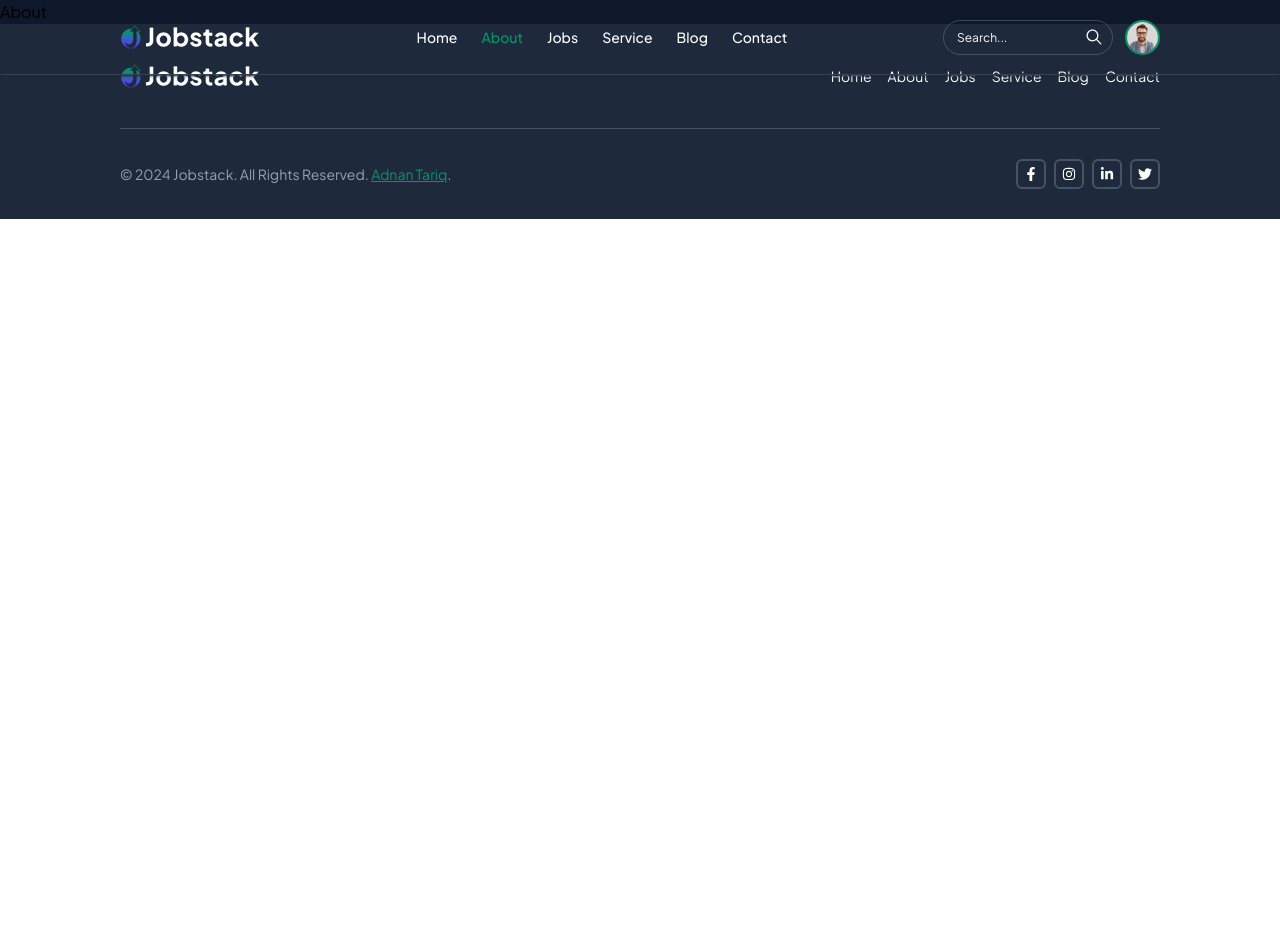
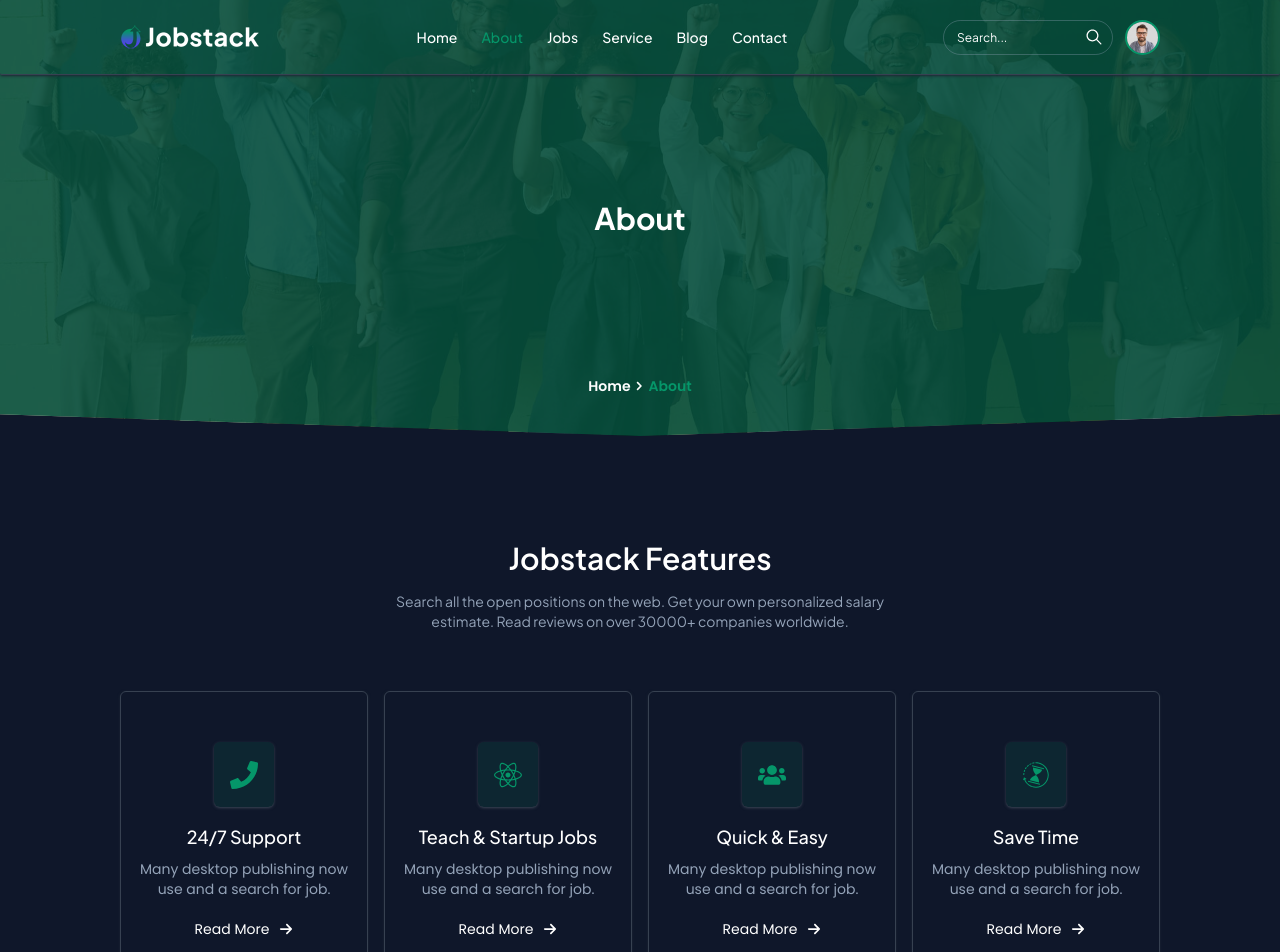
Before and after one commit to adnanDevelop/job-portal-app, a React (Vite) app in the folder frontend/: page /about in a window 1280 px wide. Shown: the top 952 px of the page. Before the commit the page ends 800 px from the top, so only its background shows below. Built offline with nearby package versions, Linux system fonts and the light colour scheme.

Commit message:
completed about page

```diff
--- a/frontend/src/components/global/Navbar.tsx
+++ b/frontend/src/components/global/Navbar.tsx
@@ -119,7 +119,7 @@ const Navbar = () => {
                   {/* dropdown links */}
                   <ul
                     tabIndex={0}
-                    className="dropdown-content !top-[150%] menu  rounded-xl p-2 z-[1] w-[180px]  bg-dark-blue shadow"
+                    className="dropdown-content !top-[150%] menu  rounded-xl p-2 z-[1] w-[180px]  bg-dark-blue shadow border-b-2 border-b-green "
                   >
                     <li>
                       <Link
--- a/frontend/src/components/global/PageHeader.tsx
+++ b/frontend/src/components/global/PageHeader.tsx
@@ -1,4 +1,5 @@
 import { Link } from "react-router-dom";
+import { FaChevronRight } from "react-icons/fa";
 
 interface IProps {
   title: string;
@@ -13,14 +14,17 @@ const PageHeader = ({ title, breadCrumb }: IProps) => {
         {title}
       </h1>
 
-      <div className="mt-4 text-sm text-white absolute bottom-10 left-[50%] translate-x-[-50%]">
+      <div className=" flex items-center mt-4 text-sm text-white absolute bottom-10 left-[50%] translate-x-[-50%]">
         <Link
           to="/"
           className="font-semibold text-white font-poppin transitions hover:text-green"
         >
           Home
         </Link>{" "}
-        <span className="mx-1"> {" > "}</span>
+        <span className="mx-1 text-[10px]">
+          {" "}
+          <FaChevronRight />
+        </span>
         <a className="font-semibold text-green font-poppin">
           {breadCrumb}
         </a>{" "}
--- /dev/null
+++ b/frontend/src/modules/about/component/Counter.tsx
@@ -0,0 +1,71 @@
+import { FaPlay } from "react-icons/fa";
+import { SiTicktick } from "react-icons/si";
+
+const Counter = () => {
+  return (
+    <main>
+      {/* Image and content section */}
+      <section className="md:grid rounded-md md:grid-cols-2 bg-green md:h-[90vh] overflow-hidden ">
+        {/* Image section */}
+        <section className="relative">
+          <img
+            src="/image/counter-img.jpg"
+            className="w-full h-[90vh] object-cover"
+            alt=""
+          />
+          {/* Play btn */}
+          <button className="w-[80px] h-[80px] bg-dark-blue rounded-full flex items-center justify-center absolute md:top-[50%] top-[92%] md:left-[110%] left-[50%] md:translate-x-[-125%] translate-x-[-50%]  md:translate-y-[-50%] shadow-lg shadow-gray-700  text-white text-[20px]">
+            <FaPlay />
+          </button>
+        </section>
+
+        {/* Content section */}
+        <section className="flex flex-col items-start justify-center w-full h-full lg:px-[50px] py-[50px] px-[20px]">
+          <h2 className="lg:text-[30px] text-[25px] font-semibold text-white font-jakarta leading-8">
+            Get the job of your dreams quickly.
+          </h2>
+          <p className="mt-3 text-sm font-light text-justify text-white font-poppin">
+            Search all the open positions on the web. Get your own personalized
+            salary estimate. Read reviews on over 30000+ companies worldwide.
+          </p>
+
+          <div className="mt-8">
+            <p className="flex items-center gap-2 mb-2 text-sm font-light text-justify text-white font-poppin">
+              <SiTicktick /> Digital Marketing Solutions for Tomorrow
+            </p>
+            <p className="flex items-center gap-2 mb-2 text-sm font-light text-justify text-white font-poppin">
+              <SiTicktick /> Our Talented & Experienced Marketing Agency
+            </p>
+            <p className="flex items-center gap-2 text-sm font-light text-justify text-white font-poppin">
+              <SiTicktick /> Create your own skin to match your brand
+            </p>
+          </div>
+        </section>
+      </section>
+
+      {/* Counter section */}
+      <section className="flex flex-wrap sm:flex-row flex-col items-center justify-between max-w-[900px] mx-auto  mt-[60px] gap-8">
+        <div className="text-center">
+          <h2 className="text-white font-bold text-[40px] font-jakarta mb-2 leading-none">
+            1548k+
+          </h2>
+          <p className="uppercase text-slate font-jakarta">job fulfillment</p>
+        </div>
+        <div className="text-center">
+          <h2 className="text-white font-bold text-[40px] font-jakarta mb-2 leading-none">
+            25+
+          </h2>
+          <p className="uppercase text-slate font-jakarta">branches</p>
+        </div>
+        <div className="text-center">
+          <h2 className="text-white font-bold text-[40px] font-jakarta mb-2 leading-none">
+            10+
+          </h2>
+          <p className="uppercase text-slate font-jakarta">years experience</p>
+        </div>
+      </section>
+    </main>
+  );
+};
+
+export default Counter;
--- /dev/null
+++ b/frontend/src/modules/about/component/JobFeature.tsx
@@ -0,0 +1,94 @@
+import Card from "../../../components/global/Card";
+import SectionHeader from "../../../components/global/SectionHeader";
+
+// Icons
+import { GiDuration } from "react-icons/gi";
+import { FaPhone, FaReact, FaUsers } from "react-icons/fa";
+import { PiShoppingBagOpenBold } from "react-icons/pi";
+
+interface ISupportContentProps {
+  title: string;
+  content: string;
+  icon: JSX.Element;
+  btnTitle: string;
+}
+const JobFeature = () => {
+  const supportContent: ISupportContentProps[] = [
+    {
+      title: "24/7 Support",
+      content: "Many desktop publishing now use and a search for job.",
+      icon: <FaPhone />,
+      btnTitle: "Read More",
+    },
+    {
+      title: "Teach & Startup Jobs",
+      content: "Many desktop publishing now use and a search for job.",
+      icon: <FaReact />,
+      btnTitle: "Read More",
+    },
+    {
+      title: "Quick & Easy",
+      content: "Many desktop publishing now use and a search for job.",
+      icon: <FaUsers />,
+      btnTitle: "Read More",
+    },
+    {
+      title: "Save Time",
+      content: "Many desktop publishing now use and a search for job.",
+      icon: <GiDuration />,
+      btnTitle: "Read More",
+    },
+    {
+      title: "Apply with confidence",
+      content: "Many desktop publishing now use and a search for job.",
+      icon: <FaUsers />,
+      btnTitle: "Read More",
+    },
+    {
+      title: "Reduce Hiring Bias",
+      content: "Many desktop publishing now use and a search for job.",
+      icon: <FaUsers />,
+      btnTitle: "Read More",
+    },
+    {
+      title: "Proactive Employers",
+      content: "Many desktop publishing now use and a search for job.",
+      icon: <FaUsers />,
+      btnTitle: "Read More",
+    },
+    {
+      title: "No Missed Opportunities",
+      content: "Many desktop publishing now use and a search for job.",
+      icon: <PiShoppingBagOpenBold />,
+      btnTitle: "Read More",
+    },
+  ];
+
+  return (
+    <section className="padding-block">
+      <SectionHeader
+        title="Jobstack Features"
+        content="Search all the open positions on the web. Get your own personalized salary estimate. Read reviews on over 30000+ companies worldwide."
+      />
+      <div className="mt-[60px] grid grid-cols-12 gap-x-4 gap-y-6 ">
+        {supportContent.map((element: ISupportContentProps, index: number) => {
+          return (
+            <div
+              key={index}
+              className="xl:col-span-3 lg:col-span-4 md:col-span-4 sm:col-span-6 col-span-full"
+            >
+              <Card
+                title={element.title}
+                jobs={element.content}
+                icon={element.icon}
+                btnTitle={element.btnTitle}
+              />
+            </div>
+          );
+        })}
+      </div>
+    </section>
+  );
+};
+
+export default JobFeature;
--- a/frontend/src/modules/about/index.tsx
+++ b/frontend/src/modules/about/index.tsx
@@ -1,6 +1,23 @@
+// Components
+import Counter from "./component/Counter";
+import JobFeature from "./component/JobFeature";
+import ExploreJob from "../home/component/ExploreJob";
+import PageHeader from "../../components/global/PageHeader";
 
 const About = () => {
-  return <div>About</div>;
+  return (
+    <main>
+      {/* Header section */}
+      <section>
+        <PageHeader title="About" breadCrumb="About" />
+      </section>
+      <section className="padding-inline ">
+        <JobFeature />
+        <Counter />
+        <ExploreJob />
+      </section>
+    </main>
+  );
 };
 
 export default About;
```
Also changed, not shown: frontend/public/image/counter-img.jpg (added).
